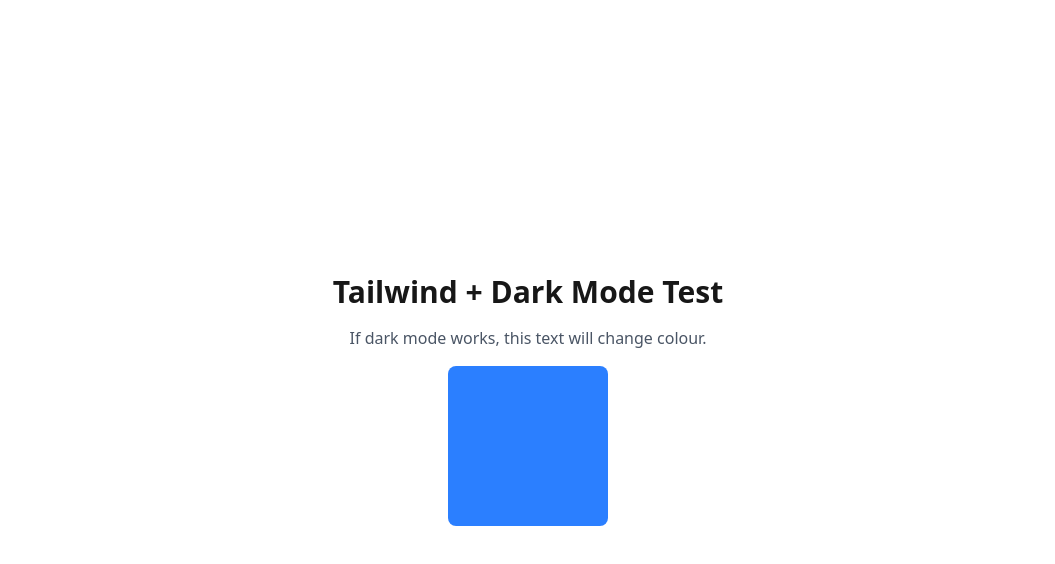
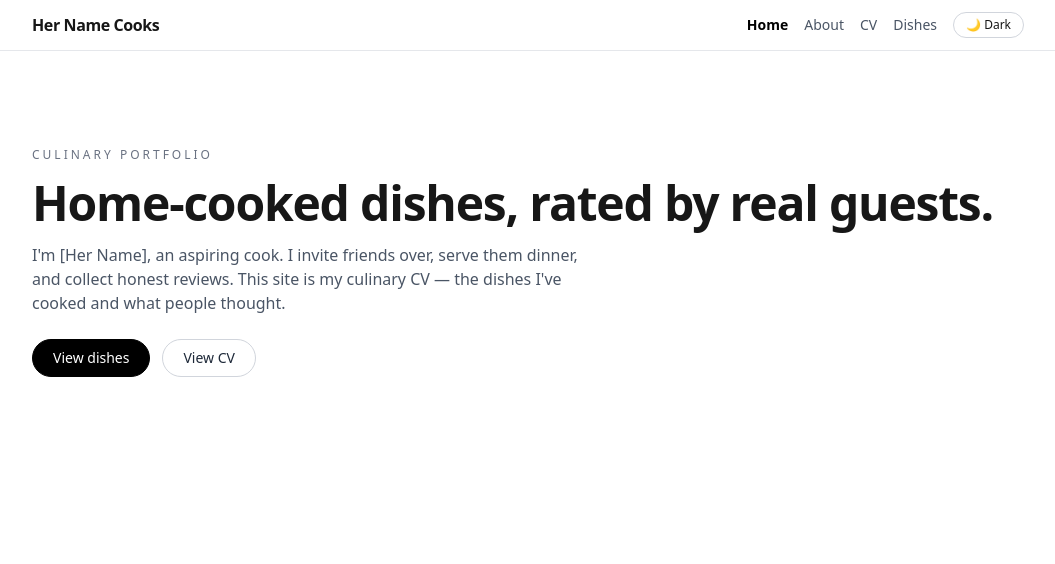
Before and after one commit to ross-johnstone/cooking-portfolio, a Next.js app: page / in a window 1280 px wide. Shown: the top 564 px of the page, without its empty margins (112-1167 px from the left). Built offline with nearby package versions, Linux system fonts and the light colour scheme.

Commit message:
navbar + pages + dark/light toggle

```diff
--- a/src/app/layout.tsx
+++ b/src/app/layout.tsx
@@ -1,9 +1,10 @@
 import type { Metadata } from "next";
 import "./globals.css";
+import { Navbar } from "@/components/Navbar";
 
 export const metadata: Metadata = {
-  title: "Test Dark Mode",
-  description: "Testing Tailwind setup",
+  title: "Her Name Cooks",
+  description: "Culinary portfolio and guest-reviewed home cooking.",
 };
 
 export default function RootLayout({
@@ -13,7 +14,10 @@
 }) {
   return (
     <html lang="en">
-      <body>{children}</body>
+      <body className="min-h-screen">
+        <Navbar />
+        <main className="mx-auto max-w-5xl px-4 py-8">{children}</main>
+      </body>
     </html>
   );
 }
--- a/src/app/page.tsx
+++ b/src/app/page.tsx
@@ -1,11 +1,41 @@
+import Link from "next/link";
+
 export default function HomePage() {
   return (
-    <main className="min-h-screen flex flex-col items-center justify-center gap-4">
-      <h1 className="text-3xl font-bold">Tailwind + Dark Mode Test</h1>
-      <p className="text-gray-600 dark:text-gray-300">
-        If dark mode works, this text will change colour.
-      </p>
-      <div className="w-40 h-40 rounded-lg bg-blue-500 dark:bg-orange-400" />
-    </main>
+    <section className="flex flex-col gap-6 py-10 md:py-16">
+      <div className="space-y-4">
+        <p className="text-xs uppercase tracking-[0.25em] text-gray-500 dark:text-gray-400">
+          Culinary Portfolio
+        </p>
+        <h1 className="text-4xl font-semibold tracking-tight md:text-5xl">
+          Home-cooked dishes, rated by real guests.
+        </h1>
+        <p className="max-w-xl text-gray-600 dark:text-gray-300">
+          I&apos;m [Her Name], an aspiring cook. I invite friends over,
+          serve them dinner, and collect honest reviews. This site is my
+          culinary CV — the dishes I&apos;ve cooked and what people thought.
+        </p>
+      </div>
+
+      <div className="flex flex-wrap gap-3">
+        <Link
+          href="/projects"
+          className="rounded-full border border-black bg-black px-5 py-2 text-sm font-medium text-white transition
+                     hover:bg-transparent hover:text-black
+                     dark:border-white dark:bg-white dark:text-black
+                     dark:hover:bg-transparent dark:hover:text-white"
+        >
+          View dishes
+        </Link>
+        <Link
+          href="/cv"
+          className="rounded-full border border-gray-300 px-5 py-2 text-sm font-medium text-gray-800
+                     hover:border-gray-500
+                     dark:border-gray-700 dark:text-gray-100 dark:hover:border-gray-400"
+        >
+          View CV
+        </Link>
+      </div>
+    </section>
   );
 }
--- /dev/null
+++ b/src/app/src/app/cv/page.tsx
@@ -0,0 +1,12 @@
+export default function CvPage() {
+  return (
+    <section className="space-y-4">
+      <h1 className="text-3xl font-semibold tracking-tight">CV</h1>
+      <p className="text-gray-600 dark:text-gray-300">
+        Later we&apos;ll replace this with a structured list of skills
+        (knife work, sauces, baking, etc.), any experience, and maybe a
+        link to a downloadable PDF.
+      </p>
+    </section>
+  );
+}
--- /dev/null
+++ b/src/app/src/app/projects/page.tsx
@@ -0,0 +1,50 @@
+import Link from "next/link";
+
+const mockDishes = [
+  {
+    slug: "lemon-herb-chicken",
+    title: "Lemon Herb Roast Chicken",
+    blurb: "Crispy skin, tender meat, zesty pan sauce.",
+  },
+  {
+    slug: "mushroom-risotto",
+    title: "Wild Mushroom Risotto",
+    blurb: "Creamy, rich, finished with parmesan and butter.",
+  },
+];
+
+export default function ProjectsPage() {
+  return (
+    <section className="space-y-6">
+      <div className="space-y-2">
+        <h1 className="text-3xl font-semibold tracking-tight">Dishes</h1>
+        <p className="text-gray-600 dark:text-gray-300">
+          A growing collection of home-cooked dishes served to real guests.
+          Their reviews will appear on each dish page.
+        </p>
+      </div>
+
+      <div className="grid gap-4 md:grid-cols-2">
+        {mockDishes.map((dish) => (
+          <Link
+            key={dish.slug}
+            href={`/projects/${dish.slug}`}
+            className="group rounded-xl border border-gray-200 p-4 transition
+                       hover:-translate-y-1 hover:border-gray-400 hover:shadow-lg
+                       dark:border-gray-800 dark:hover:border-gray-500"
+          >
+            <h2 className="text-lg font-semibold group-hover:underline">
+              {dish.title}
+            </h2>
+            <p className="mt-1 text-sm text-gray-600 dark:text-gray-300">
+              {dish.blurb}
+            </p>
+            <p className="mt-2 text-xs text-gray-400">
+              Click to see more details and guest feedback.
+            </p>
+          </Link>
+        ))}
+      </div>
+    </section>
+  );
+}
--- /dev/null
+++ b/src/app/src/page.tsx
@@ -0,0 +1,11 @@
+export default function AboutPage() {
+  return (
+    <section className="space-y-4">
+      <h1 className="text-3xl font-semibold tracking-tight">About</h1>
+      <p className="text-gray-600 dark:text-gray-300">
+        This will be a short story about who she is, why she loves cooking,
+        and what kind of kitchen or role she&apos;s aiming for.
+      </p>
+    </section>
+  );
+}
--- /dev/null
+++ b/src/components/Navbar.tsx
@@ -0,0 +1,52 @@
+"use client";
+
+import Link from "next/link";
+import { usePathname } from "next/navigation";
+import { ThemeToggle } from "./ThemeToggle";
+
+const links = [
+  { href: "/", label: "Home" },
+  { href: "/about", label: "About" },
+  { href: "/cv", label: "CV" },
+  { href: "/projects", label: "Dishes" },
+];
+
+export function Navbar() {
+  const pathname = usePathname();
+
+  return (
+    <header className="border-b border-gray-200 bg-white/70 backdrop-blur
+                       dark:border-gray-800 dark:bg-black/70">
+      <nav className="mx-auto flex max-w-5xl items-center justify-between px-4 py-3">
+        <Link href="/" className="font-semibold tracking-tight">
+          Her Name Cooks
+        </Link>
+
+        <div className="flex items-center gap-4">
+          <ul className="hidden items-center gap-4 text-sm md:flex">
+            {links.map((link) => {
+              const active = pathname === link.href;
+              return (
+                <li key={link.href}>
+                  <Link
+                    href={link.href}
+                    className={
+                      "transition hover:text-black dark:hover:text-white " +
+                      (active
+                        ? "font-semibold text-black dark:text-white"
+                        : "text-gray-600 dark:text-gray-300")
+                    }
+                  >
+                    {link.label}
+                  </Link>
+                </li>
+              );
+            })}
+          </ul>
+
+          <ThemeToggle />
+        </div>
+      </nav>
+    </header>
+  );
+}
--- /dev/null
+++ b/src/components/ThemeToggle.tsx
@@ -0,0 +1,51 @@
+"use client";
+
+import { useEffect, useState } from "react";
+
+export function ThemeToggle() {
+  const [mounted, setMounted] = useState(false);
+  const [isDark, setIsDark] = useState(false);
+
+  useEffect(() => {
+    setMounted(true);
+
+    // On first load, see if user has a stored preference
+    const stored = window.localStorage.getItem("theme");
+    if (stored === "dark") {
+      document.documentElement.classList.add("dark");
+      setIsDark(true);
+    } else if (stored === "light") {
+      document.documentElement.classList.remove("dark");
+      setIsDark(false);
+    } else {
+      // default: light
+      document.documentElement.classList.remove("dark");
+      setIsDark(false);
+    }
+  }, []);
+
+  if (!mounted) return null;
+
+  const toggleTheme = () => {
+    const next = !isDark;
+    setIsDark(next);
+    if (next) {
+      document.documentElement.classList.add("dark");
+      window.localStorage.setItem("theme", "dark");
+    } else {
+      document.documentElement.classList.remove("dark");
+      window.localStorage.setItem("theme", "light");
+    }
+  };
+
+  return (
+    <button
+      onClick={toggleTheme}
+      className="rounded-full border px-3 py-1 text-xs font-medium
+                 hover:bg-gray-100 dark:hover:bg-gray-800
+                 border-gray-300 dark:border-gray-700"
+    >
+      {isDark ? "☀️ Light" : "🌙 Dark"}
+    </button>
+  );
+}
```
